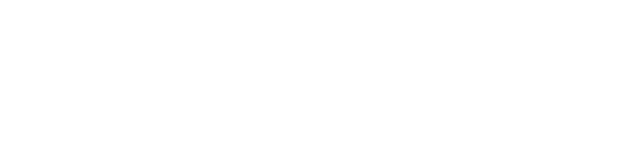
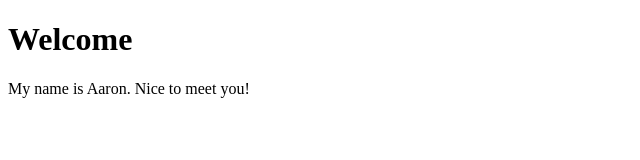
Before and after one commit to aaeaton/class-1-2, a plain HTML site: page index.html in a window 1280 px wide. Shown: the whole page, without its empty margins (0-640 px from the left). Drawn offline with Linux system fonts and the light colour scheme.

Commit message:
Made some changes

```diff
--- a/index.html
+++ b/index.html
@@ -6,6 +6,7 @@
     <title>Aaron's Page</title>
 </head>
 <body>
-
+    <h1>Welcome</h1>
+    <p>My name is Aaron. Nice to meet you!</p>
 </body>
 </html>
```
